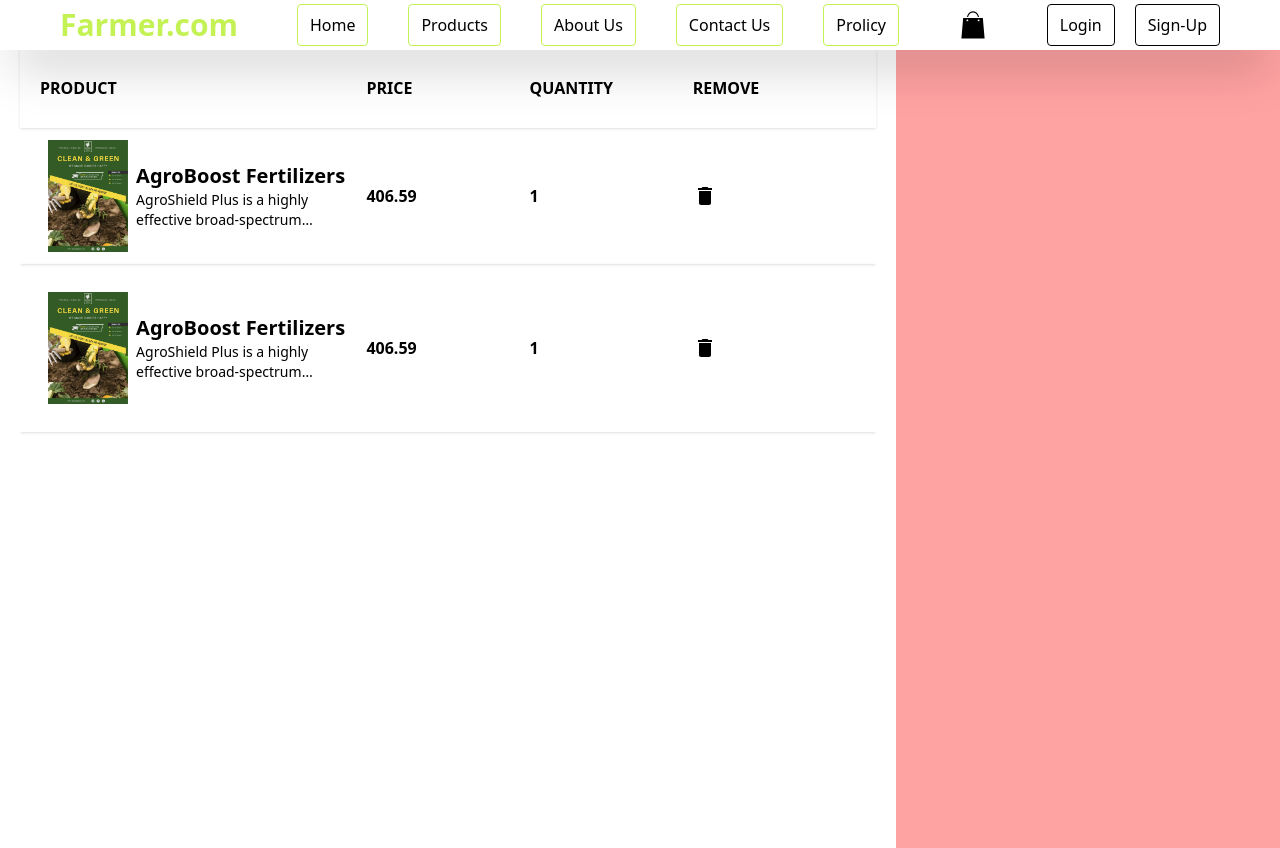
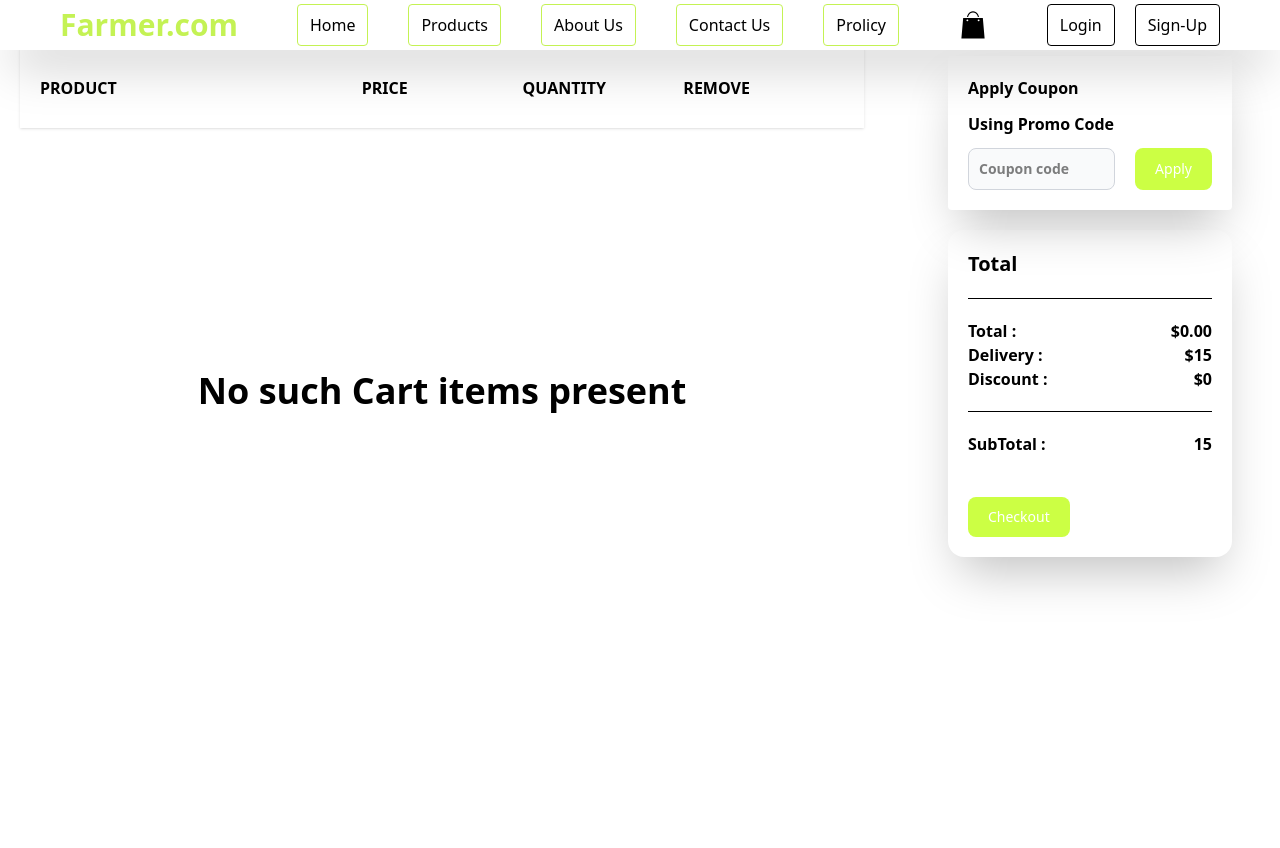
Before and after one commit to Sominath1212/fronted-fromers.com, a React (Vite) app: page /cart in a window 1280 px wide. After the commit the page ends 800 px from the top, so only its background shows below. Built offline with nearby package versions, Linux system fonts and the light colour scheme.

Commit message:
cart page work is done

```diff
--- a/src/components/pages/Cartpage.jsx
+++ b/src/components/pages/Cartpage.jsx
@@ -3,28 +3,14 @@ import defaultProductImage from "../../assets/images/farmproduct.jpg";
 import { CardContext } from "../../context/cardContext";
 import { useContext, useEffect, useState } from "react";
 function Cartpage() {
-  const { add_to_card, cardItems, totalAmount, remove_from_card } =useContext(CardContext);
+  const { add_to_card, cardItems, totalAmount, remove_from_card } =
+    useContext(CardContext);
 
   useEffect(() => {
     console.log(totalAmount);
     console.log(cardItems);
   }, []);
 
-  const product = {
-    _id: "684901f7258f741da7d2b0a4",
-    name: "AgroBoost Fertilizers",
-    price: 406.59,
-    image: null,
-    categoryId: {
-      _id: "6846e78483e94d4c3b2f1a62",
-      title: "Fertilizers",
-      image: null,
-    },
-    stock: 96,
-    description:
-      "AgroShield Plus is a highly effective broad-spectrum systemic pesticide formulated to provide long-lasting protection against a wide range of chewing and sucking pests. Engineered using advanced chemical technology, it penetrates plant tissues and is translocated throughout the plant, offering comprehensive protection from root to leaf.\n\nIts dual action formula acts both by contact and ingestion, ensuring quick knockdown and prolonged residual activity. AgroShield Plus is ideal for use in vegetables, fruits, cotton, rice, pulses, and ornamental plants.",
-    weight: "250g",
-  };
   return (
     <div className="relative pt-12 flex min-h-[100vh] ">
       <div className="w-[70%] px-5">
@@ -37,41 +23,93 @@ function Cartpage() {
 
         {/* /product card making */}
         <div className="overflow-y-scroll h-[70%]">
-          <div className="flex items-center justify-evenly px-5 py-1 shadow  ">
+          {cardItems.length !== 0 ? (
+            cardItems.map((item, i) => {
+              return (
+                <div
+                  key={i}
+                  className="flex items-center justify-evenly p-5 shadow  "
+                >
                   <div className="w-[40%]  flex  p-2 space-x-2 items-center ">
                     <img src={defaultProductImage} className="h-28 " />
 
                     <div className="flex flex-col">
-                <h2 className="font-semibold text-xl">{product.name}</h2>
-                <p className="text-sm line-clamp-2">{product.description}</p>
+                      <h2 className="font-semibold text-xl">{item.name}</h2>
+                      <p className="text-sm line-clamp-2 w-[70%]">
+                        {item.item.description}
+                      </p>
                     </div>
                   </div>
-            <div className="w-[20%]  font-bold uppercase ">{product.price}</div>
-            <div className="w-[20%]  font-bold uppercase ">{1}</div>
-            <div className="w-[20%]  font-bold uppercase text-2xl cursor-pointer">
-              <MdDelete />
+                  <div className="w-[20%] font-bold uppercase ">
+                    {item.price}
+                  </div>
+                  <div className="w-[20%] font-bold uppercase flex items-center ">
+                    {item.count}
+                  </div>
+                  <div className="w-[20%] font-bold uppercase text-2xl ">
+                    <MdDelete className="cursor-pointer hover:text-[#cf4]" />
                   </div>
                 </div>
-          <div className="flex items-center justify-evenly p-5 shadow  ">
-            <div className="w-[40%]  flex  p-2 space-x-2 items-center ">
-              <img src={defaultProductImage} className="h-28 " />
-
-              <div className="flex flex-col">
-                <h2 className="font-semibold text-xl">{product.name}</h2>
-                <p className="text-sm line-clamp-2">{product.description}</p>
+              );
+            })
+          ) : (
+            <h2 className="text-center  flex-col flex items-center justify-center h-[100%] text-4xl font-bold">
+              No such Cart items present
+            </h2>
+          )}
         </div>
       </div>
-            <div className="w-[20%] font-bold uppercase ">{product.price}</div>
-            <div className="w-[20%] font-bold uppercase flex items-center ">
-              {1}
-            </div>
-            <div className="w-[20%] font-bold uppercase text-2xl ">
-              <MdDelete />
+      <hr className="w-4 h-full bg-gray-500" />
+      <div className="w-[30%] h-screenflex text-center  space-y-5 flex-col px-12 py-2">
+        <div className="flex shadow-2xl bg-white space-y-3 rounded   text-start font-semibold w-[100%]">
+          <div className="flex space-y-3 flex-col p-5">
+            <h2 className="font-bold">Apply Coupon</h2>
+            <p>Using Promo Code</p>
+            <div className="flex justify-between gap-5 ">
+              <input
+                type="text"
+                id="first_name"
+                className="bg-gray-50 border border-gray-300 text-black text-sm rounded-lg focus:ring-blue-500 focus:border-blue-500 block w-full p-2.5 dark:bg-[#cf4] dark:border-black dark:placeholder-black dark:text-white dark:focus:ring-blue-500 dark:focus:border-blue-500"
+                placeholder="Coupon code"
+                required
+              />
+              <button
+                type="submit"
+                className="text-white bg-[#cf4] hover:bg-[#d1e893] focus:ring-4 outline-none border-none focus:outline-none focus:ring-blue-300 font-medium rounded-lg text-sm w-full sm:w-auto px-5 py-2.5 text-center dark:bg-blue-600 cursor-pointer dark:hover:bg-blue-700 dark:focus:ring-blue-800"
+              >
+                Apply
+              </button>
             </div>
           </div>
         </div>
+        <div className="flex w-full space-y-5 p-5 items-start text-start flex-col shadow-2xl rounded-2xl">
+          <h2 className="font-semibold text-xl">Total</h2>
+          <hr className="text-black bg-black h-[0.5px] w-full" />
+          <div className="flex items-start  flex-col w-full font-semibold">
+            <h2 className="flex items-start justify-between   w-full ">
+              <span>Total :</span> <span>${totalAmount.toFixed(2)}</span>
+            </h2>
+            <h2 className="flex items-start justify-between   w-full ">
+              <span>Delivery :</span>
+              <span> ${15}</span>
+            </h2>
+            <h2 className="flex items-start justify-between   w-full ">
+              <span>Discount :</span>
+              <span>${0}</span>{" "}
+            </h2>
           </div>
-      <div className="w-[30%] h-screen bg-red-300 flex text-center justify-center flex-col"></div>
+
+          <hr className="text-black bg-black h-[0.5px] w-full" />
+
+          <h2 className="flex items-start justify-between font-semibold   w-full ">
+            <span>SubTotal :</span> <span>{totalAmount + 15 + 0}</span>
+          </h2>
+          <hr />
+          <button className="text-white bg-[#cf4] hover:bg-[#d1e893] focus:ring-4 outline-none border-none focus:outline-none focus:ring-blue-300 font-medium rounded-lg text-sm w-full sm:w-auto px-5 py-2.5 text-center dark:bg-blue-600 cursor-pointer dark:hover:bg-blue-700 dark:focus:ring-blue-800">
+            Checkout
+          </button>
+        </div>
+      </div>
     </div>
   );
 }
--- a/src/components/pages/Productspage.jsx
+++ b/src/components/pages/Productspage.jsx
@@ -55,7 +55,7 @@ const [categories,setCategories]=useState([])
       console.error("Unexpected error:", err);
       toast.error("Something went wrong in category");
     }
-  }, []);
+  });
 
   const filteredProducts =
     selectedCategory === "All"
```
Lines whose indentation alone changed are shown as unchanged.
